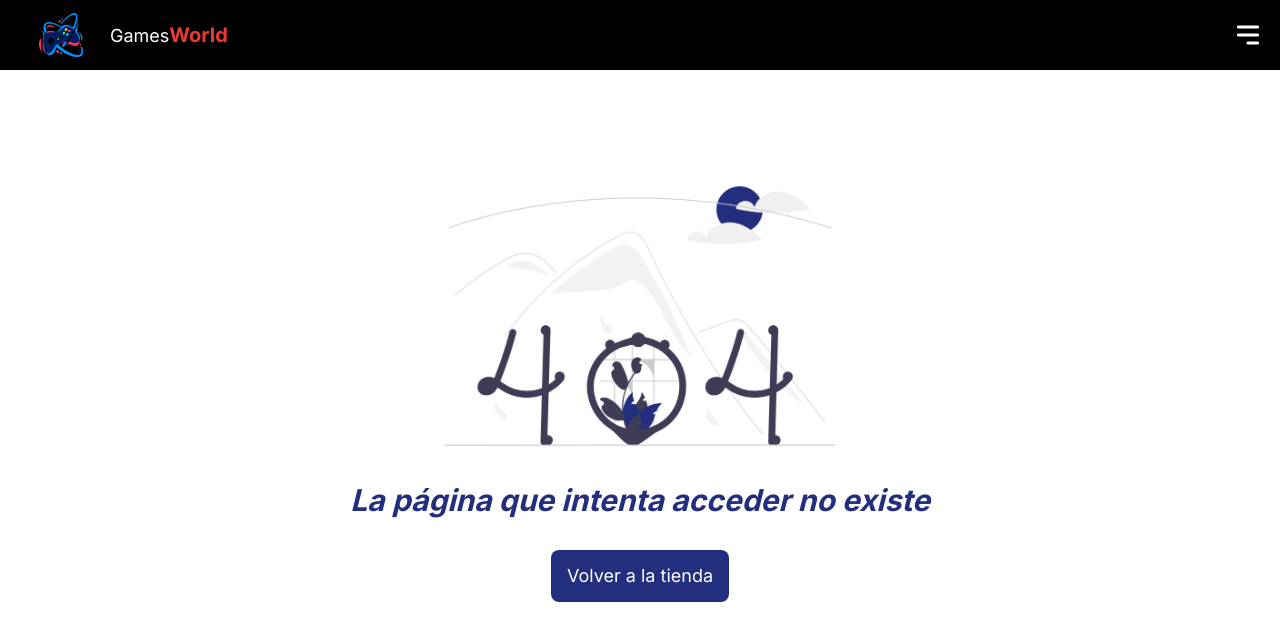
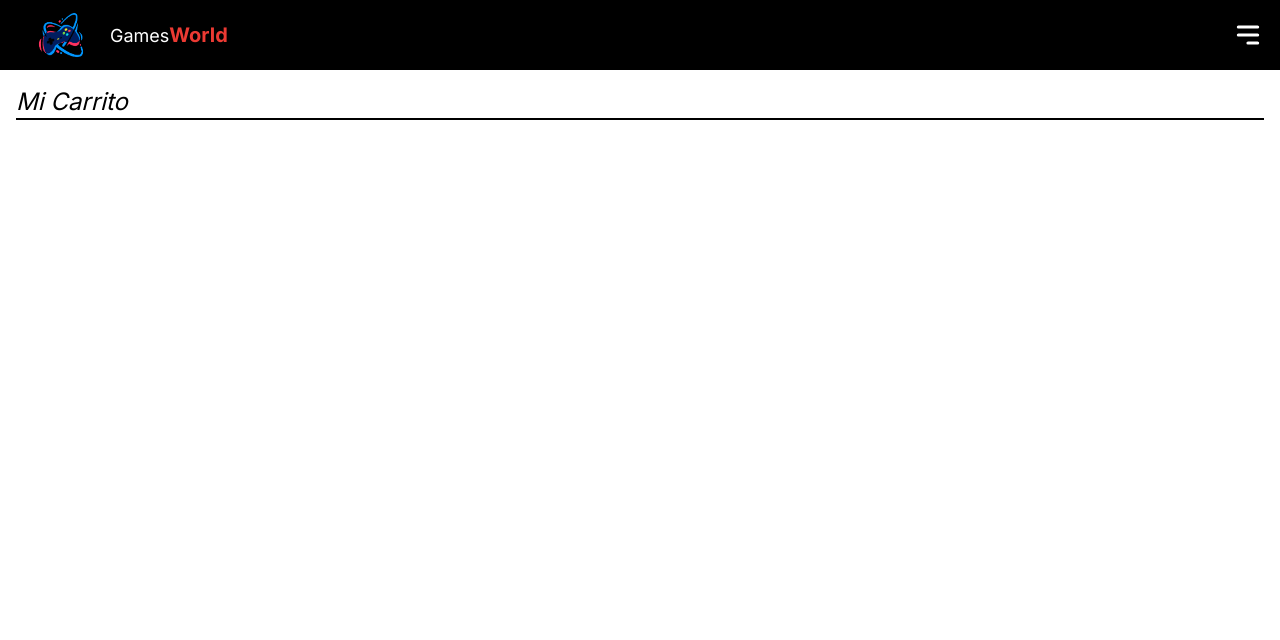
Before and after one commit to alloisa2005/entrega-app, a Next.js app: page /carrito in a window 1280 px wide. Before the commit this address had no page. Shown: the top 640 px of the page. Built offline with nearby package versions, Linux system fonts and the light colour scheme.

Commit message:
Adding footer

```diff
--- /dev/null
+++ b/src/app/carrito/page.jsx
@@ -0,0 +1,11 @@
+import React from 'react'
+
+const Carrito = () => {
+  return (
+    <div className='contenedor my-4'>
+      <p className='border-b-2 border-black text-2xl italic'>Mi Carrito</p>
+    </div>
+  )
+}
+
+export default Carrito
--- a/src/components/MenuList.jsx
+++ b/src/components/MenuList.jsx
@@ -17,7 +17,7 @@ const MenuList = ({ open, handleMenu }) => {
         <nav className='flex flex-col gap-5 px-3 text-white font-bold'>
           {
             navbarLinks.map(( link ) => (
-              <Link key={link.id} onClick={handleMenu} className='hover:text-red-400' href={link.path}>{link.title}</Link>
+              <Link key={link.id} onClick={handleMenu} className='hover:text-black hover:bg-white p-2' href={link.path}>{link.title}</Link>
             ))
           }
         </nav>
```
